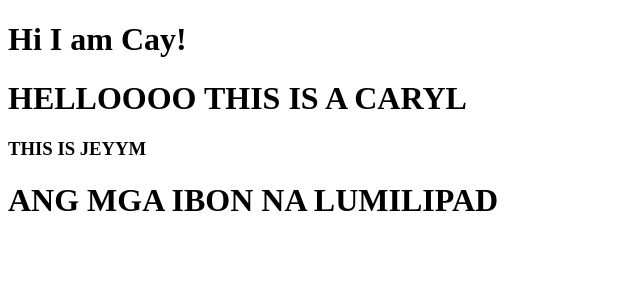
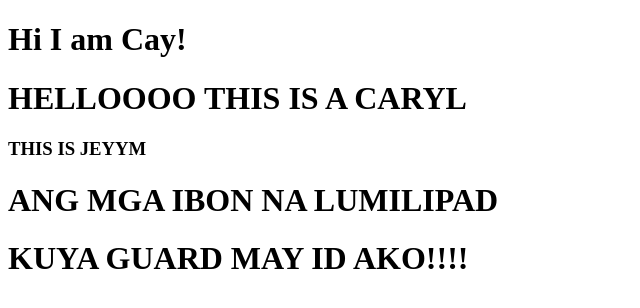
Before and after one commit to xym0an/dynamic-web, a plain HTML site: page index.html in a window 1280 px wide. Shown: the whole page, without its empty margins (0-640 px from the left). Drawn offline with Linux system fonts and the light colour scheme.

Commit message:
added ID

```diff
--- a/index.html
+++ b/index.html
@@ -11,5 +11,6 @@
     <h1>HELLOOOO THIS IS A CARYL</h1>
     <h3> THIS IS JEYYM</h3>
     <h1>ANG MGA IBON NA LUMILIPAD</h1>
+    <h1>KUYA GUARD MAY ID AKO!!!!</h1>
 </body>
 </html>
```
